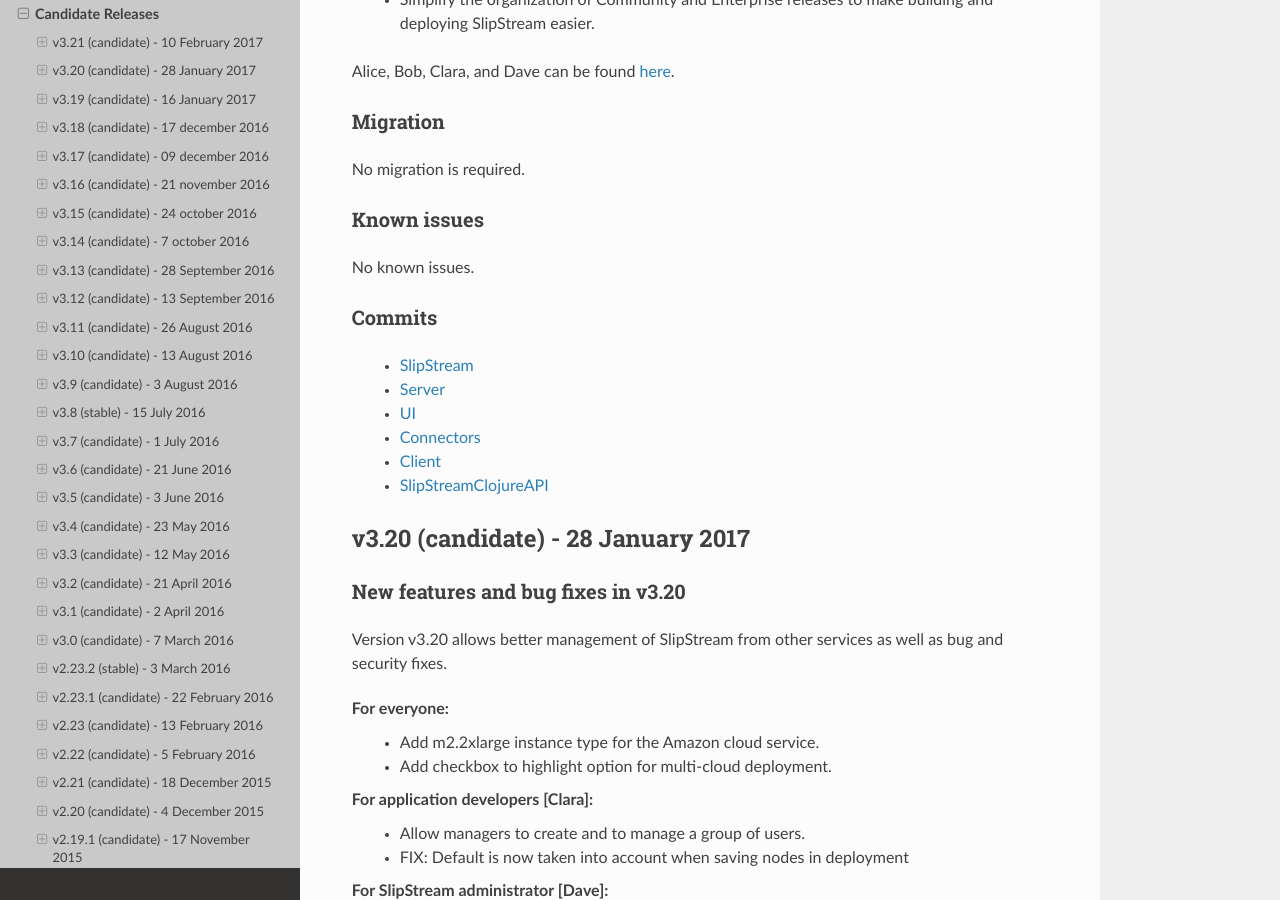
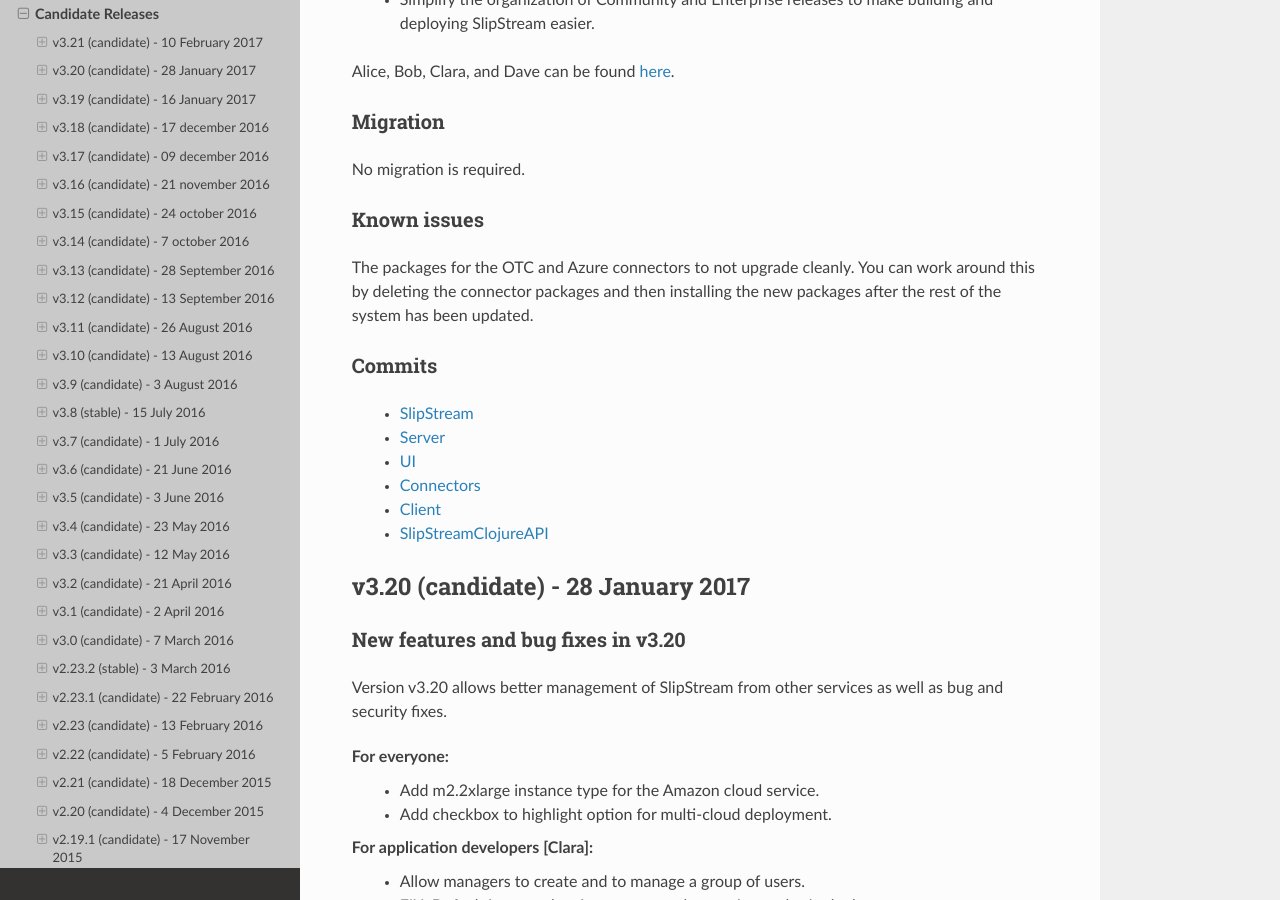
Before and after one commit to slipstream/SlipStreamDocumentation, a Sphinx documentation site: the page built from docs/release_notes/candidate_releases.rst, in a window 1280 px wide and 900 px high, scrolled down 659 px. Built offline with Sphinx 7.4.7 and the Read the Docs theme 2.0.0, drawn with Linux system fonts in a browser that asks for light colours.

Commit message:
add known issue for 3.21

```diff
--- a/docs/release_notes/candidate_releases.rst
+++ b/docs/release_notes/candidate_releases.rst
@@ -39,7 +39,10 @@
 Known issues
 ~~~~~~~~~~~~
 
-No known issues.
+The packages for the OTC and Azure connectors to not upgrade cleanly.
+You can work around this by deleting the connector packages and then
+installing the new packages after the rest of the system has been
+updated.
 
 Commits
 ~~~~~~~
```
